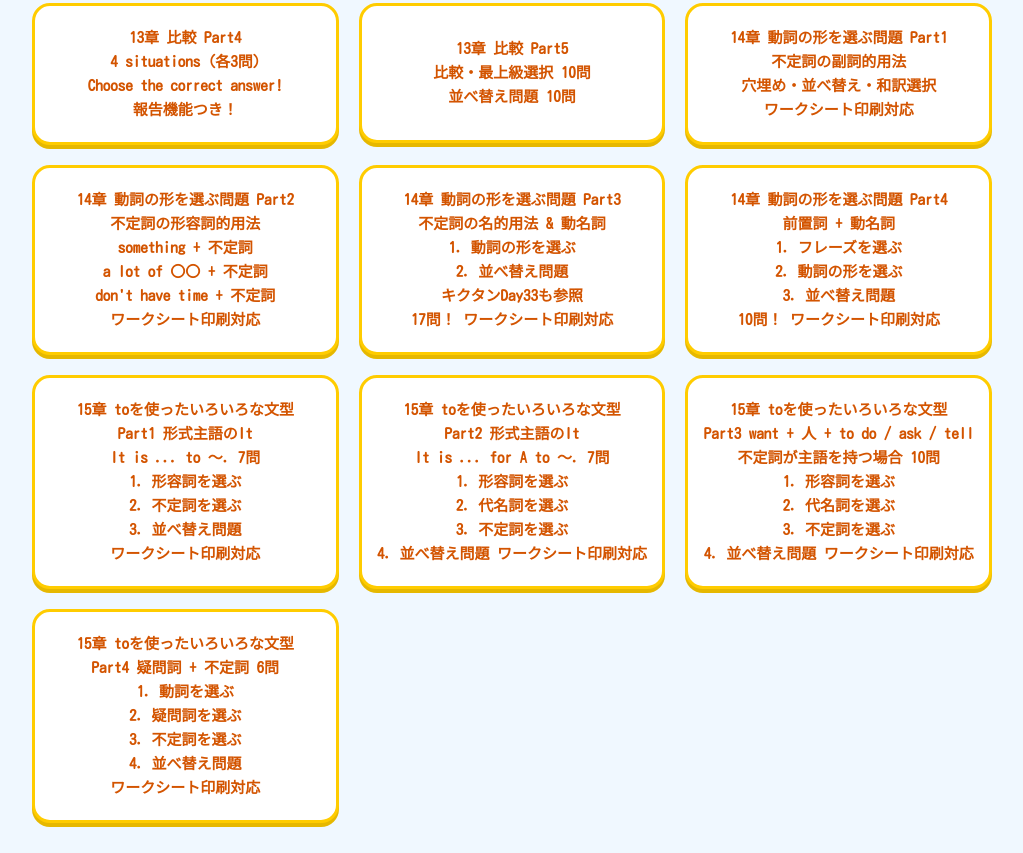
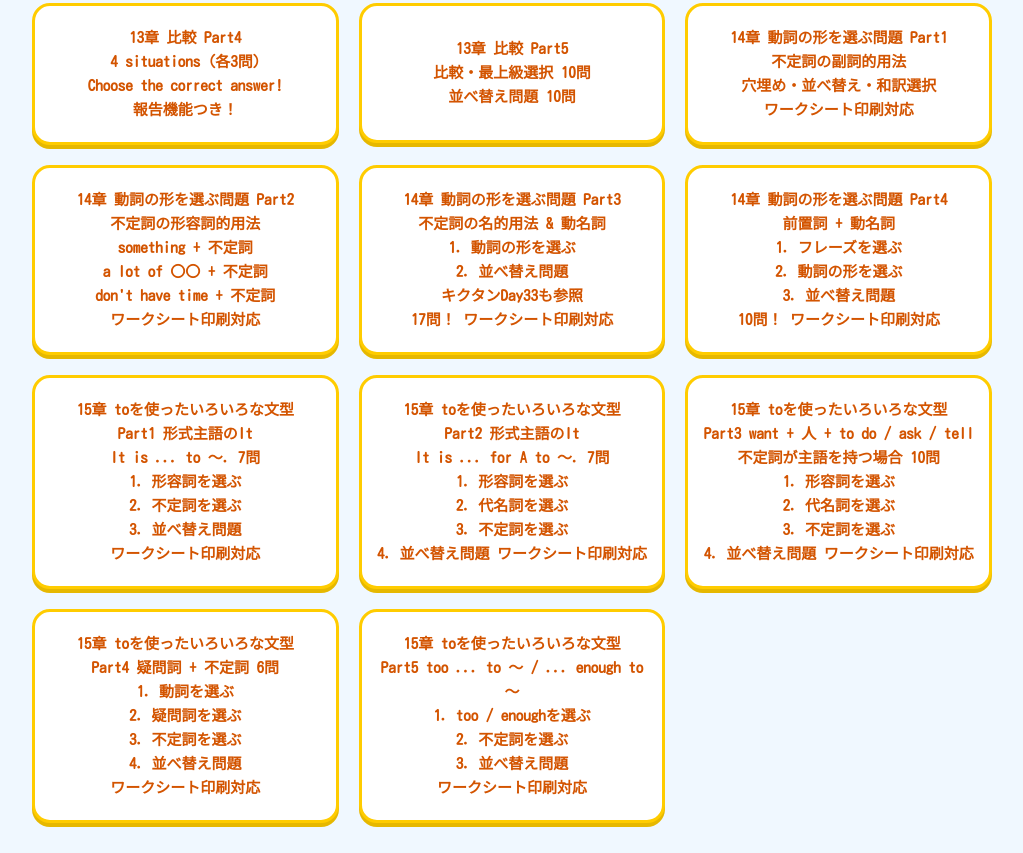
Before and after one commit to EigoStudio/3Q-Grammar, a plain HTML site: page index.html in a window 1280 px wide. Shown: the part 283-1136 px from the top of the page, without its empty margins (128-1151 px from the left). Drawn offline with Linux system fonts and the light colour scheme.

Commit message:
Update index.html

```diff
--- a/index.html
+++ b/index.html
@@ -158,6 +158,13 @@ Part4 疑問詞 + 不定詞 6問<br>
             4. 並べ替え問題<br>
 ワークシート印刷対応</a></li>
 
+        <li><a href="3Q-grammar-Unit15-5-too-enough.html">15章 toを使ったいろいろな文型<br>
+Part5 too ... to 〜 / ... enough to 〜<br>
+1. too / enoughを選ぶ<br>
+            2. 不定詞を選ぶ<br>
+            3. 並べ替え問題<br>
+ワークシート印刷対応</a></li>
+
     </ul>
 
 </body>
```
